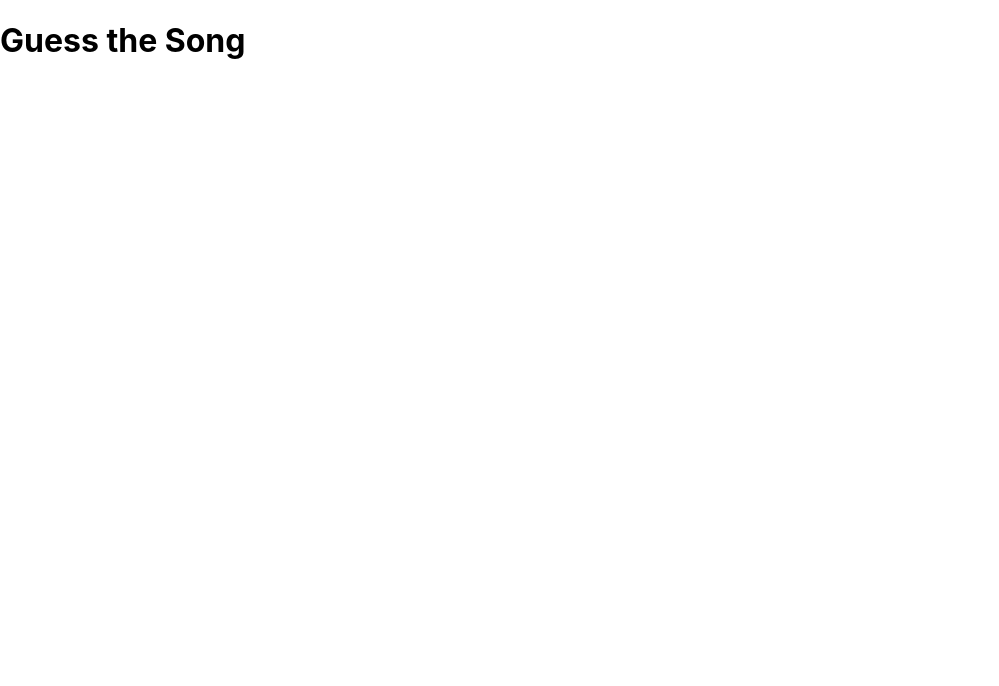
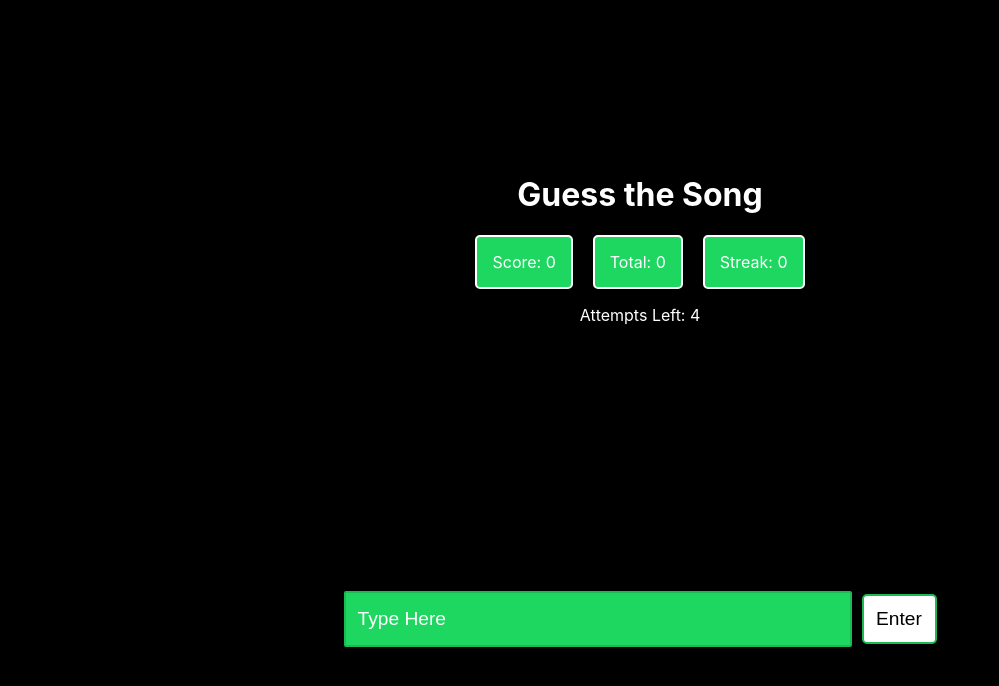
Before and after one commit to ak942/musiqle-front-end, a React (Create React App) app: page /song in a window 1280 px wide. Shown: the top 686 px of the page, without its empty margins (0-999 px from the left). Built offline with nearby package versions, Linux system fonts and the light colour scheme.

Commit message:
Created ScoreBoard component and updated Song

```diff
--- a/src/App.js
+++ b/src/App.js
@@ -2,18 +2,45 @@ import "./App.css";
 import { BrowserRouter as Router, Routes, Route } from "react-router-dom";
 import Home from "./components/Home";
 import Album from "./components/Album";
-// import ContactUs component
 import Song from "./components/Song";
-import songinfo from "./dummy_data.json"
+import albuminfo from "./dummy_data_album.json"
+// import { useState } from "react";
 
 function App() {
+
+  const randomNum = Math.floor(Math.random() * albuminfo.length)
+  const albumImage = albuminfo[randomNum].album.images[0].url
+  const albumName = albuminfo[randomNum].album.name
+
+  // const [answerInput, setAnswerInput] = useState("")
+
+
+
+
   return (
     <>
       <Router>
         <Routes>
-          <Route exact path="/" element={<Home />} />
-          <Route path="/album" element={<Album url={songinfo[0].album.images[0].url} />} />
-          <Route path="/song" element={<Song />} />
+          <Route
+            exact path="/"
+            element={
+              <Home />
+            }
+          />
+          <Route
+            path="/album"
+            element={
+              <Album
+                url={albumImage}
+                name={albumName}
+              />}
+          />
+          <Route
+            path="/song"
+            element={
+              <Song
+              />}
+          />
         </Routes>
       </Router>
     </>
--- a/src/components/Album.css
+++ b/src/components/Album.css
@@ -3,12 +3,12 @@
 }
 
 .size {
-    height: 300px;
-    width: 300px
+    height: 250px;
+    width: 250px
 }
 
 .image {
-    margin: 30px;
+    margin: 20px;
     border: 2px solid white;
 }
 
--- a/src/components/Album.js
+++ b/src/components/Album.js
@@ -1,17 +1,26 @@
 import React from 'react';
 import "./Album.css"
+import InputForm from './InputForm';
+import ScoreBoard from './ScoreBoard';
 
-const Album = ({ name, url, attempts = 4 }) => {
+const Album = ({ name, url, attempts = 4, currentScore, totalScore, streak }) => {
+
+    // Get info from input form
+    // while (attempts > 0) {
+    //     if (answer !== name) {
+    //         attempts--
+    //     }
+    // }
+
+
 
     return (
         <div className="center game">
             <h1>Guess the Album</h1>
+            <ScoreBoard currentScore={currentScore} totalScore={totalScore} streak={streak} />
             <p>Attempts Left: {attempts}</p>
             <img className="blur size image" src={url} alt="album cover" />
-            <form>
-                <input placeholder="Type here"></input>
-                <button className="circular">Enter</button>
-            </form>
+            <InputForm />
         </div>
     )
 }
--- a/src/components/InputForm.js
+++ b/src/components/InputForm.js
@@ -2,7 +2,7 @@ import React, { useState } from 'react';
 import PropTypes from 'prop-types';
 
 
-const InputForm = () => {
+const InputForm = ({ inputAnswer }) => {
     const [formFields, setFormFields] = useState({
         answer: ''
     });
@@ -10,10 +10,9 @@ const InputForm = () => {
     const onFormSubmit = (event) => {
         event.preventDefault()
 
-        createBoard(formFields)
+        inputAnswer(formFields)
         setFormFields({
-            'title': '',
-            'owner': ''
+            'answer': ''
         })
     }
 
@@ -32,7 +31,7 @@ const InputForm = () => {
                 <div className="answer-input">
                     <input
                         name="answer"
-                        value={formFields.title}
+                        value={formFields.answer}
                         onChange={onAnswerChange}
                         className="input-form"
                         placeholder='Type Here'
@@ -52,7 +51,7 @@ const InputForm = () => {
 }
 
 InputForm.propTypes = {
-    createBoard: PropTypes.func.isRequired
+    inputAnswer: PropTypes.func.isRequired
 };
 
 export default InputForm;
--- /dev/null
+++ b/src/components/ScoreBoard.css
@@ -0,0 +1,12 @@
+.scores {
+    display: flex;
+    flex-direction: row;
+    gap: 20px;
+}
+
+.score-bubble {
+    border: 2px solid white;
+    padding: 15px;
+    background-color: #1ed760;
+    border-radius: 5px;
+}
--- /dev/null
+++ b/src/components/ScoreBoard.js
@@ -0,0 +1,14 @@
+import React from 'react'
+import "./ScoreBoard.css"
+
+const ScoreBoard = ({ currentScore = 0, totalScore = 0, streak = 0 }) => {
+    return (
+        <div className="scores">
+            <div className="score-bubble">Score: {currentScore}</div>
+            <div className="score-bubble">Total: {totalScore}</div>
+            <div className="score-bubble">Streak: {streak}</div>
+        </div>
+    )
+}
+
+export default ScoreBoard
--- a/src/components/Song.js
+++ b/src/components/Song.js
@@ -1,9 +1,15 @@
 import React from 'react'
+import InputForm from './InputForm'
+import ScoreBoard from './ScoreBoard'
 
-const song = () => {
+const song = ({ name, currentScore, totalScore, streak, attempts = 4 }) => {
     return (
-        <div>
+        <div className="center game">
             <h1>Guess the Song</h1>
+            <ScoreBoard currentScore={currentScore} totalScore={totalScore} streak={streak} />
+            <p>Attempts Left: {attempts}</p>
+            <div className="size"></div>
+            <InputForm />
         </div>
     )
 }
--- a/src/dummy_data.json
+++ /dev/null
@@ -1,18 +0,0 @@
-[
-    {
-        "album": {
-            "name": "Fantastic",
-            "images": [
-                {
-                    "url": "https://upload.wikimedia.org/wikipedia/en/2/26/Whamfantastic.jpg"
-                }
-            ]
-        }
-    },
-    {
-        "song": {
-            "name": "Club Tropicana",
-            "preview_url": ""
-        }
-    }
-]
--- /dev/null
+++ b/src/dummy_data_album.json
@@ -0,0 +1,32 @@
+[
+    {
+        "album": {
+            "name": "Fantastic",
+            "images": [
+                {
+                    "url": "https://upload.wikimedia.org/wikipedia/en/2/26/Whamfantastic.jpg"
+                }
+            ]
+        }
+    },
+    {
+        "album": {
+            "name": "Lover",
+            "images": [
+                {
+                    "url": "https://eaglenationonline.com/wp-content/uploads/2019/09/lover-album-cover-e1568299021731.jpg"
+                }
+            ]
+        }
+    },
+    {
+        "album": {
+            "name": "Renaissance",
+            "images": [
+                {
+                    "url": "https://upload.wikimedia.org/wikipedia/en/a/ad/Beyonc%C3%A9_-_Renaissance.png"
+                }
+            ]
+        }
+    }
+]
```
Also changed, not shown: 1 other file (tests, documents, lock files or other folders).
